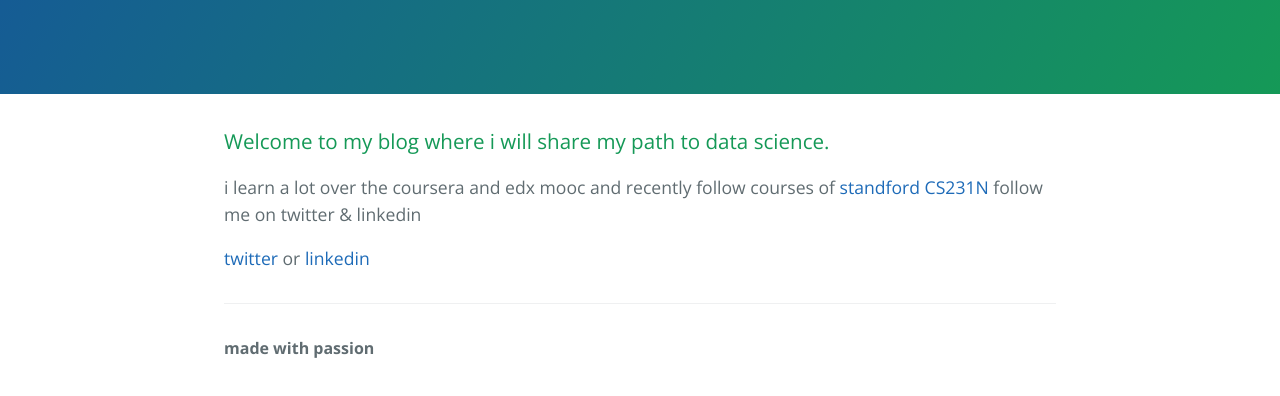
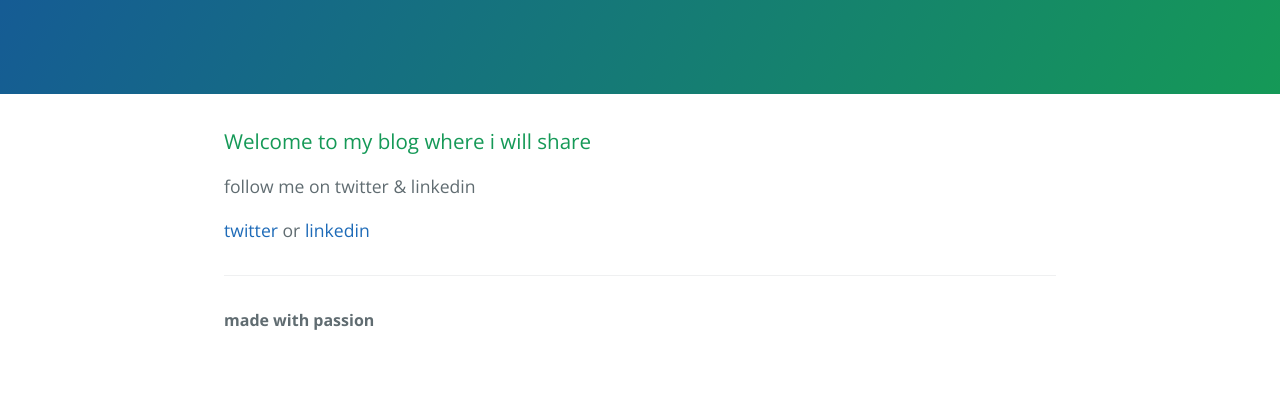
Before and after one commit to obaes/me, a plain HTML site: page index.html in a window 1280 px wide. Shown: the part 176-572 px from the top of the page. Drawn offline with nearby package versions, Linux system fonts and the light colour scheme.

Commit message:
Update index.html

```diff
--- a/index.html
+++ b/index.html
@@ -18,9 +18,8 @@
 
     <section class="main-content">
       <h3>
-<a id="welcome-to-github-pages" class="anchor" href="#welcome-to-github-pages" aria-hidden="true"><span aria-hidden="true" class="octicon octicon-link"></span></a>Welcome to my blog where i will share my path to data science.</h3>
+<a id="welcome-to-github-pages" class="anchor" href="#welcome-to-github-pages" aria-hidden="true"><span aria-hidden="true" class="octicon octicon-link"></span></a>Welcome to my blog where i will share </h3>
 
-<p> i learn a lot over the coursera and edx mooc and recently follow courses of <a href="http://cs231n.stanford.edu/">standford CS231N </a>
 
 <a id="support-or-contact" class="anchor" href="#support-or-contact" aria-hidden="true"><span aria-hidden="true" class="octicon octicon-link"></span></a>follow me on twitter & linkedin</h3>
 
```
